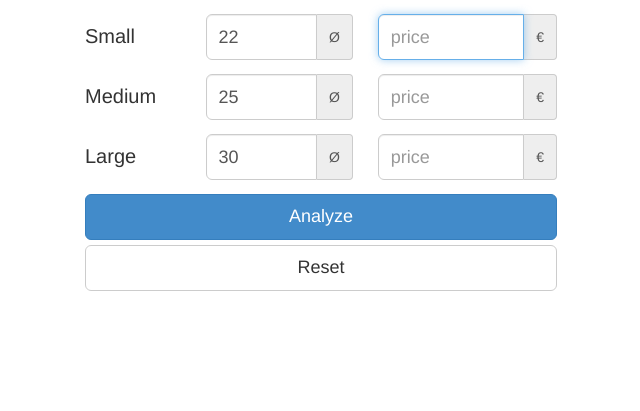
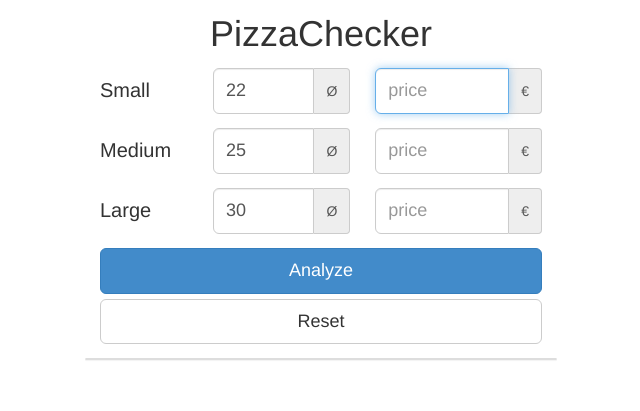
Before and after one commit to solygen/pizza, a website: page src/index.html in a window 1280 px wide. Shown: the whole page, without its empty margins (319-959 px from the left). Drawn offline with Linux system fonts and the light colour scheme.

Commit message:
add outer container and fix style on large devices

```diff
--- a/src/index.html
+++ b/src/index.html
@@ -8,10 +8,14 @@
 
         <link rel="stylesheet" href="lib/bootstrap/css/bootstrap.min.css">
         <style type="text/css" media="screen">
-            .container-fluid {
+
+            .outer {
+               max-width: 500px;
+               overflow: auto;
                padding: 14px;
-               overflow: scroll;
-               max-width: 500px;
+               margin: auto;
+               min-width: 400px;
+
             }
 
             .row {
@@ -71,7 +75,14 @@
         <link rel="shortcut icon" href="img/favicon.ico">
     </head>
     <body>
+        <div class="outer">
             <div class="container-fluid">
+                <!-- title -->
+                <div class="row" style="text-align: center;">
+                    <h1 style="margin: 0;" class="col-xs-12">
+                        PizzaChecker
+                    </h1>
+                </div>
 
                 <!-- small -->
                 <div class="row">
@@ -142,10 +153,11 @@
 
 
                 <div class="row">
-                <div class="col-xs-12" id="results">
+                    <div class="col-xs-12 panel panel-default" id="results">
                     </div>
                 </div>
 
+            </div>
         </div>
 
         <script async src="js/pizza.js"></script>
```
Lines whose indentation alone changed are shown as unchanged.
